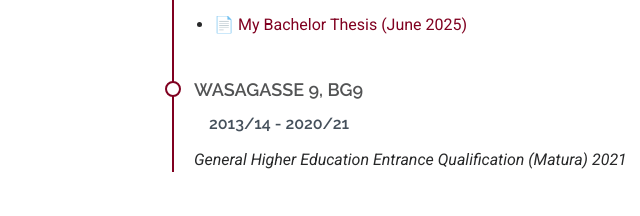
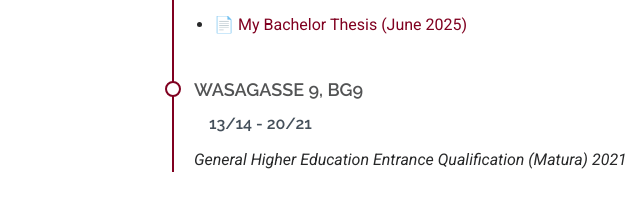
Before and after one commit to Konstiu/Homepage, a plain HTML site: page index.html in a window 1280 px wide. Shown: the part 2546-2762 px from the top of the page, 0-640 px from the left. Drawn offline with Linux system fonts and the light colour scheme.

Commit message:
update school years

```diff
--- a/index.html
+++ b/index.html
@@ -271,7 +271,7 @@
                     </div>
                     <div class="resume-item">
                         <h4>Wasagasse 9, BG9</h4>
-                        <h5>2013/14 - 2020/21</h5>
+                        <h5>13/14 - 20/21</h5>
                         <p><em>General Higher Education Entrance Qualification (Matura) 2021</em></p>
                         <!--ul>
                             <li>Successfully completed my Matura at <strong>BG9 in Wasagasse</strong> in 2021.</li>
```
